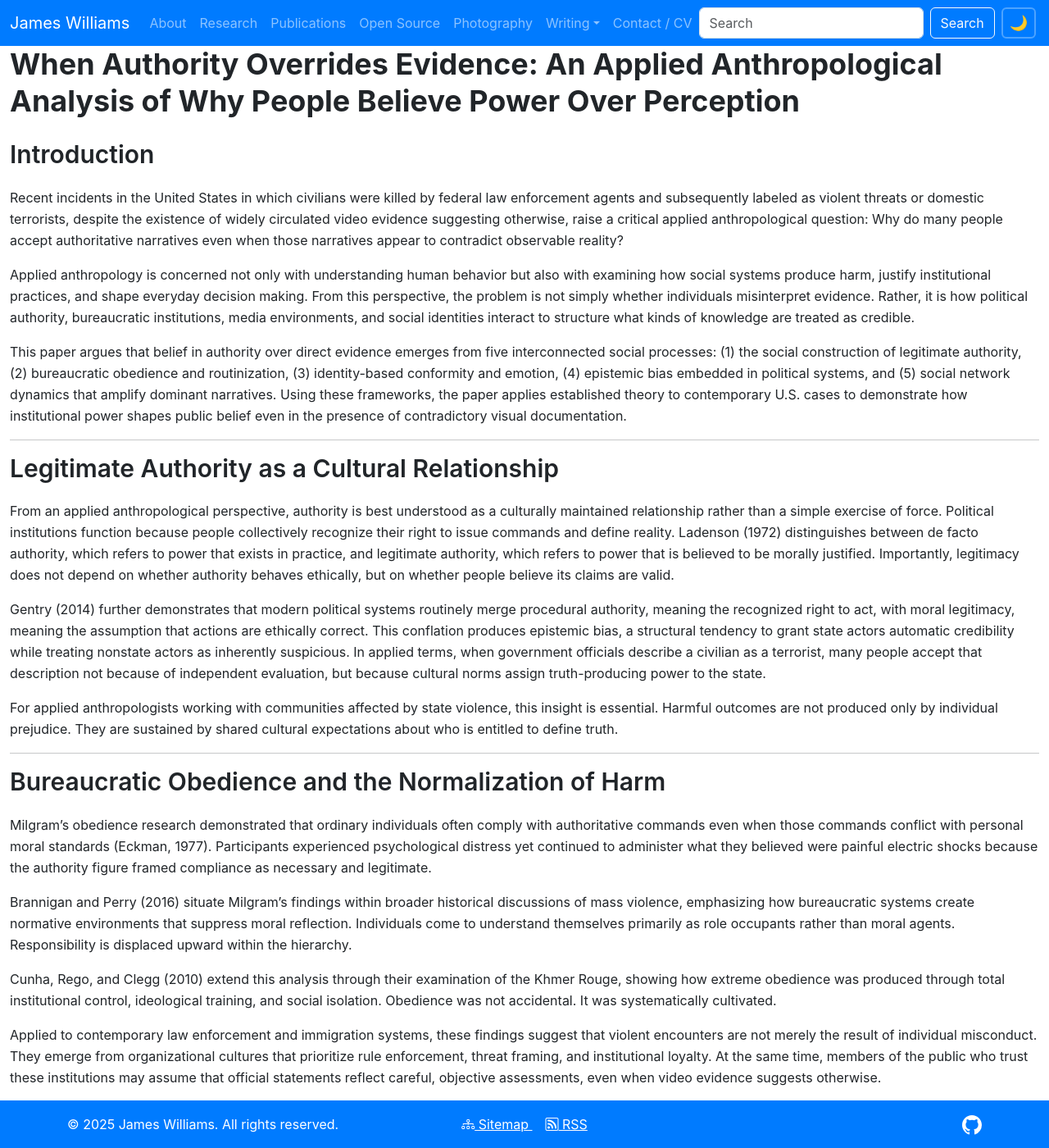
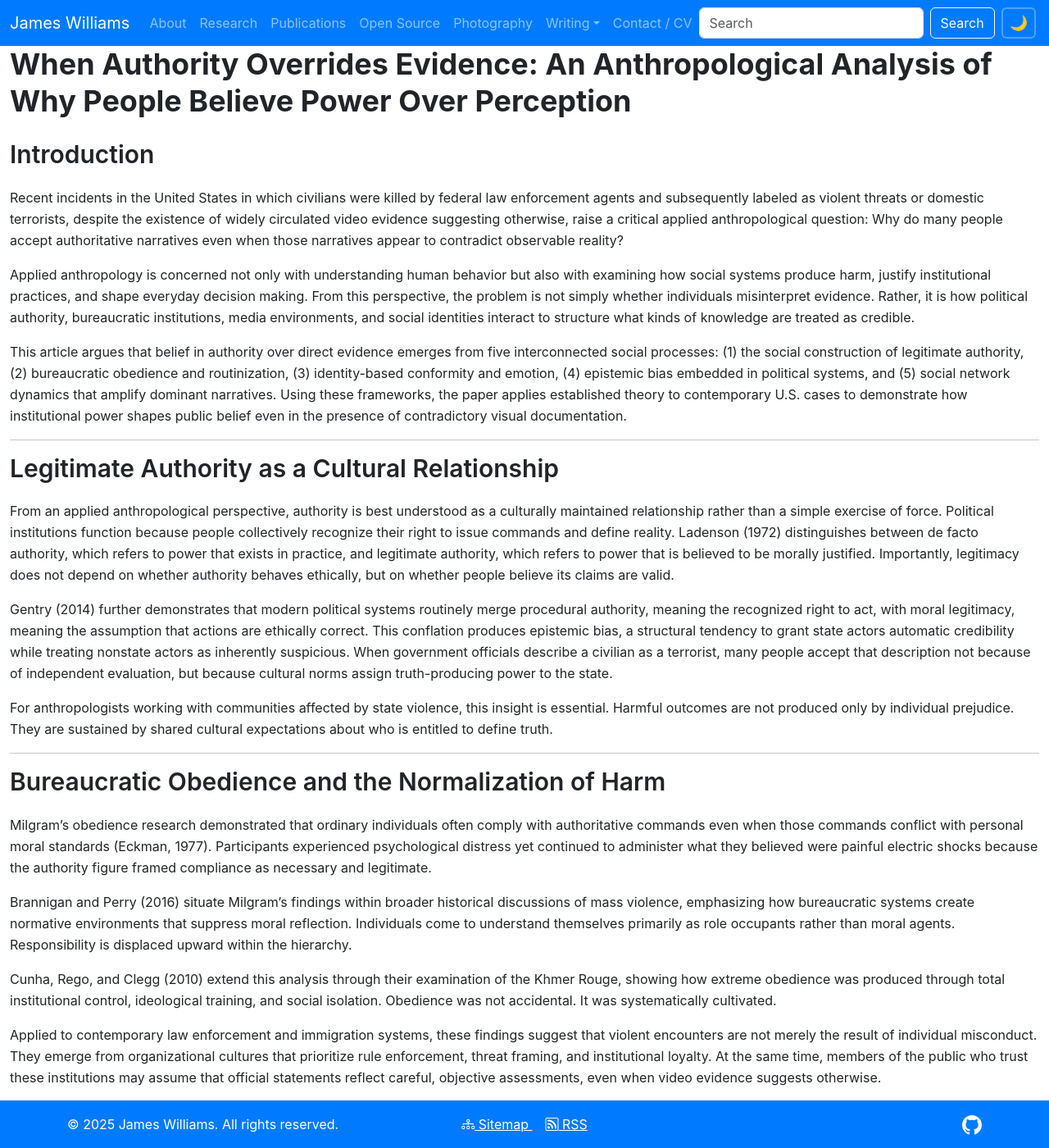
Before and after one commit to jtdub/jtdub.com, a Jekyll site: the page built from _posts/2026-02-01-authority-and-perception-bias.md, in a window 1280 px wide and 1400 px high. Shown: the whole window at 82% size. Built offline with Jekyll 4.4.1, drawn with Linux system fonts in a browser that asks for light colours; nearby versions of some CDN libraries.

Commit message:
Revise title and improve article clarity

```diff
--- a/_posts/2026-02-01-authority-and-perception-bias.md
+++ b/_posts/2026-02-01-authority-and-perception-bias.md
@@ -1,6 +1,6 @@
 ---
 layout: post
-title: "When Authority Overrides Evidence: An Applied Anthropological Analysis of Why People Believe Power Over Perception"
+title: "When Authority Overrides Evidence: An Anthropological Analysis of Why People Believe Power Over Perception"
 date: '2026-02-01'
 author: jtdub
 tags:
@@ -17,7 +17,7 @@ Recent incidents in the United States in which civilians were killed by federal
 
 Applied anthropology is concerned not only with understanding human behavior but also with examining how social systems produce harm, justify institutional practices, and shape everyday decision making. From this perspective, the problem is not simply whether individuals misinterpret evidence. Rather, it is how political authority, bureaucratic institutions, media environments, and social identities interact to structure what kinds of knowledge are treated as credible.
 
-This paper argues that belief in authority over direct evidence emerges from five interconnected social processes: (1) the social construction of legitimate authority, (2) bureaucratic obedience and routinization, (3) identity-based conformity and emotion, (4) epistemic bias embedded in political systems, and (5) social network dynamics that amplify dominant narratives. Using these frameworks, the paper applies established theory to contemporary U.S. cases to demonstrate how institutional power shapes public belief even in the presence of contradictory visual documentation.
+This article argues that belief in authority over direct evidence emerges from five interconnected social processes: (1) the social construction of legitimate authority, (2) bureaucratic obedience and routinization, (3) identity-based conformity and emotion, (4) epistemic bias embedded in political systems, and (5) social network dynamics that amplify dominant narratives. Using these frameworks, the paper applies established theory to contemporary U.S. cases to demonstrate how institutional power shapes public belief even in the presence of contradictory visual documentation.
 
 ---
 
@@ -25,9 +25,9 @@ This paper argues that belief in authority over direct evidence emerges from fiv
 
 From an applied anthropological perspective, authority is best understood as a culturally maintained relationship rather than a simple exercise of force. Political institutions function because people collectively recognize their right to issue commands and define reality. Ladenson (1972) distinguishes between de facto authority, which refers to power that exists in practice, and legitimate authority, which refers to power that is believed to be morally justified. Importantly, legitimacy does not depend on whether authority behaves ethically, but on whether people believe its claims are valid.
 
-Gentry (2014) further demonstrates that modern political systems routinely merge procedural authority, meaning the recognized right to act, with moral legitimacy, meaning the assumption that actions are ethically correct. This conflation produces epistemic bias, a structural tendency to grant state actors automatic credibility while treating nonstate actors as inherently suspicious. In applied terms, when government officials describe a civilian as a terrorist, many people accept that description not because of independent evaluation, but because cultural norms assign truth-producing power to the state.
+Gentry (2014) further demonstrates that modern political systems routinely merge procedural authority, meaning the recognized right to act, with moral legitimacy, meaning the assumption that actions are ethically correct. This conflation produces epistemic bias, a structural tendency to grant state actors automatic credibility while treating nonstate actors as inherently suspicious. When government officials describe a civilian as a terrorist, many people accept that description not because of independent evaluation, but because cultural norms assign truth-producing power to the state.
 
-For applied anthropologists working with communities affected by state violence, this insight is essential. Harmful outcomes are not produced only by individual prejudice. They are sustained by shared cultural expectations about who is entitled to define truth.
+For anthropologists working with communities affected by state violence, this insight is essential. Harmful outcomes are not produced only by individual prejudice. They are sustained by shared cultural expectations about who is entitled to define truth.
 
 ---
 
@@ -41,7 +41,7 @@ Cunha, Rego, and Clegg (2010) extend this analysis through their examination of
 
 Applied to contemporary law enforcement and immigration systems, these findings suggest that violent encounters are not merely the result of individual misconduct. They emerge from organizational cultures that prioritize rule enforcement, threat framing, and institutional loyalty. At the same time, members of the public who trust these institutions may assume that official statements reflect careful, objective assessments, even when video evidence suggests otherwise.
 
-For applied anthropologists, this highlights the importance of studying organizational cultures, training practices, and accountability structures, not only individual behavior.
+This highlights the importance of studying organizational cultures, training practices, and accountability structures, not only individual behavior.
 
 ---
 
```
